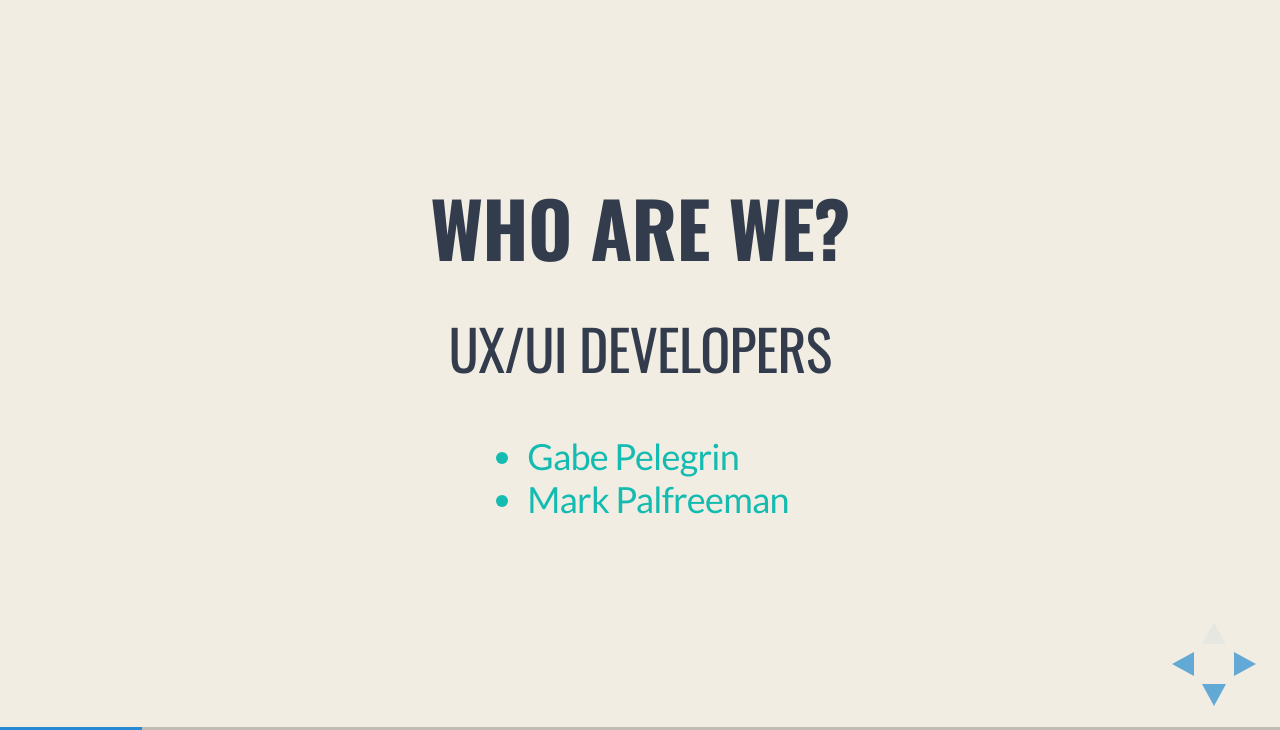
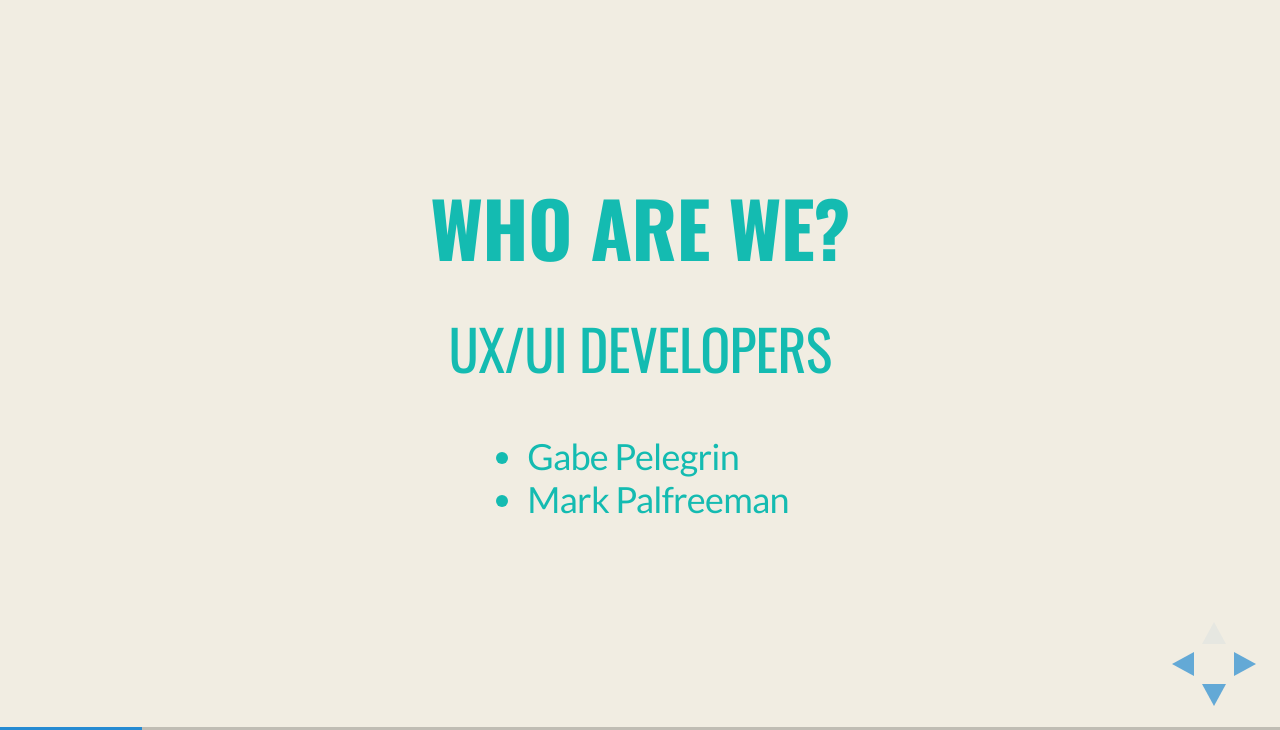
Before and after one commit to skilowg/ordr_presentation, a website: page index.html in a window 1280 px wide. Both pictures are taken after a click on the element 1251 px from the left and 734 px from the top of the page. Shown: the part 70-800 px from the top of the page. Drawn offline with nearby package versions, Linux system fonts and the light colour scheme.

Commit message:
Edit typography style

```diff
--- a/css/theme/refactor.css
+++ b/css/theme/refactor.css
@@ -46,7 +46,7 @@ body {
 .reveal h5,
 .reveal h6 {
   margin: 0 0 20px 0;
-  color: #333c4d;
+  color: #14bbb1;
   font-family: "Oswald", sans-serif;
   line-height: 0.9em;
   text-transform: uppercase;
```
